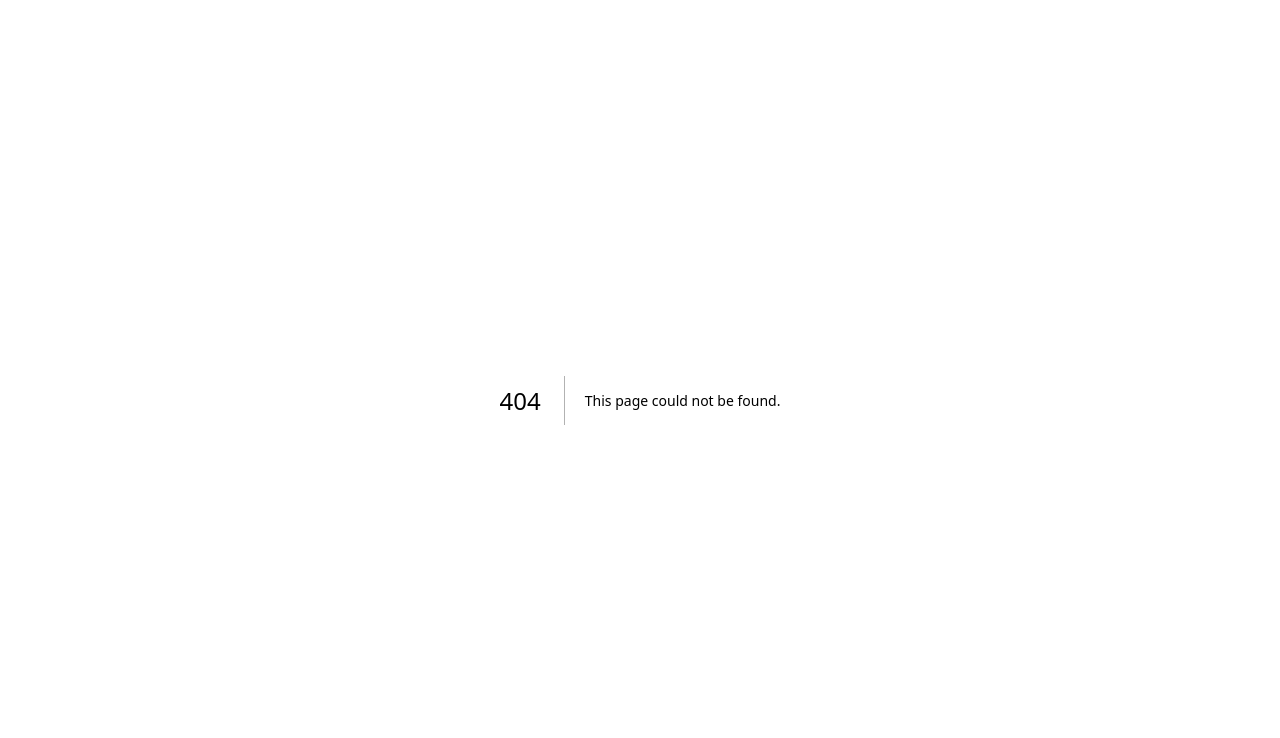
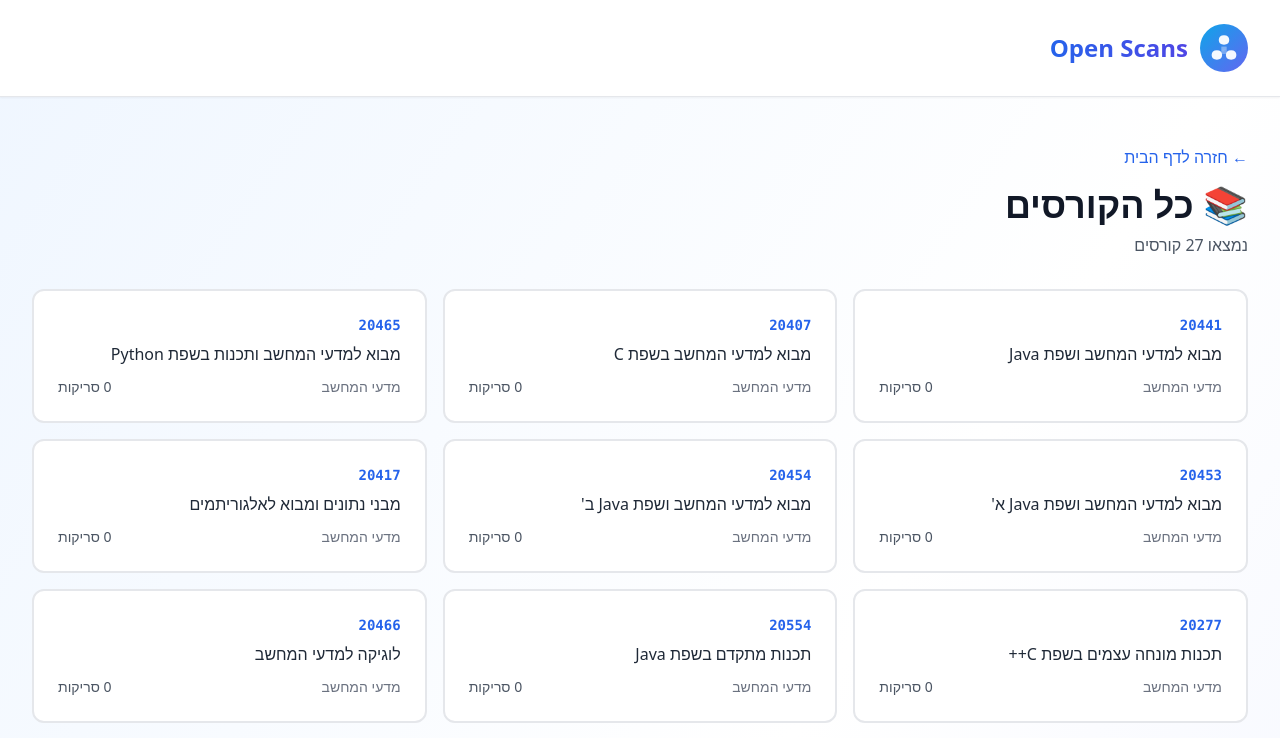
Before and after one commit to Ethantication/Open-Scans, a Next.js app: page /courses in a window 1280 px wide. Before the commit this address had no page. Shown: the top 738 px of the page. Built offline with nearby package versions, Linux system fonts and the light colour scheme; no server answers; the database is empty.

Commit message:
plsssss work

```diff
--- /dev/null
+++ b/app/courses/page.tsx
@@ -0,0 +1,147 @@
+'use client'
+
+import { useSearchParams } from 'next/navigation'
+import Link from 'next/link'
+import { INITIAL_COURSES } from '@/lib/courses'
+import { createClient } from '@supabase/supabase-js'
+import { useEffect, useState } from 'react'
+
+const supabaseUrl = process.env.NEXT_PUBLIC_SUPABASE_URL!
+const supabaseKey = process.env.NEXT_PUBLIC_SUPABASE_ANON_KEY!
+const supabase = createClient(supabaseUrl, supabaseKey)
+
+export default function CoursesPage() {
+  const searchParams = useSearchParams()
+  const dept = searchParams.get('dept')
+  const [courseScanCounts, setCourseScanCounts] = useState<{ [key: string]: number }>({})
+
+  // Fetch scan counts
+  useEffect(() => {
+    async function fetchCounts() {
+      const { data: courses } = await supabase
+        .from('courses')
+        .select('id, course_number')
+
+      if (courses) {
+        const counts: { [key: string]: number } = {}
+
+        for (const course of courses) {
+          const { count } = await supabase
+            .from('scans')
+            .select('*', { count: 'exact', head: true })
+            .eq('course_id', course.id)
+
+          counts[course.course_number] = count || 0
+        }
+
+        setCourseScanCounts(counts)
+      }
+    }
+
+    fetchCounts()
+  }, [])
+
+  const filteredCourses = dept
+    ? INITIAL_COURSES.filter(c => c.department === dept)
+    : INITIAL_COURSES
+
+  return (
+    <html lang="he" dir="rtl">
+      <head>
+        <title>{dept ? `קורסים ב${dept}` : 'כל הקורסים'} - Open Scans</title>
+      </head>
+      <body className="min-h-screen bg-gradient-to-br from-blue-50 via-white to-indigo-50">
+        {/* Header */}
+        <header className="bg-white shadow-sm border-b border-gray-200">
+          <div className="max-w-7xl mx-auto px-4 sm:px-6 lg:px-8 py-6">
+            <Link href="/" className="flex items-center gap-3 hover:opacity-80 transition-opacity w-fit">
+              <div className="w-12 h-12 relative">
+                <img src="/logo.svg" alt="Open Scans" className="w-full h-full" />
+              </div>
+              <div>
+                <h1 className="text-2xl font-bold bg-gradient-to-r from-blue-600 to-indigo-600 bg-clip-text text-transparent">
+                  Open Scans
+                </h1>
+              </div>
+            </Link>
+          </div>
+        </header>
+
+        {/* Content */}
+        <div className="max-w-7xl mx-auto px-4 sm:px-6 lg:px-8 py-12">
+          <div className="mb-8">
+            <Link
+              href="/"
+              className="inline-flex items-center gap-2 text-blue-600 hover:text-blue-700 font-medium mb-4"
+            >
+              ← חזרה לדף הבית
+            </Link>
+
+            <h2 className="text-4xl font-bold text-gray-900 mb-2">
+              {dept ? (
+                <>
+                  {dept === 'מדעי המחשב' && '💻'}
+                  {dept === 'מתמטיקה' && '📐'}
+                  {dept === 'כלכלה וניהול' && '💰'}
+                  {dept === 'מדעי החברה' && '📚'}
+                  {' '}
+                  כל הקורסים ב{dept}
+                </>
+              ) : (
+                '📚 כל הקורסים'
+              )}
+            </h2>
+            <p className="text-gray-600">
+              נמצאו {filteredCourses.length} קורסים
+            </p>
+          </div>
+
+          {/* Courses Grid */}
+          <div className="grid grid-cols-1 md:grid-cols-2 lg:grid-cols-3 gap-4">
+            {filteredCourses.map(course => (
+              <Link
+                key={course.code}
+                href={`/courses/${course.code}`}
+                className="group p-6 bg-white border-2 border-gray-200 rounded-xl hover:border-blue-500 hover:shadow-lg transition-all hover:scale-105"
+              >
+                <div className="font-mono text-sm text-blue-600 font-bold mb-2">
+                  {course.code}
+                </div>
+                <div className="text-gray-800 font-medium group-hover:text-blue-600 transition-colors leading-snug mb-3">
+                  {course.name}
+                </div>
+                <div className="flex items-center justify-between">
+                  <span className="text-sm text-gray-500">
+                    {course.department}
+                  </span>
+                  <span className="text-sm font-medium text-gray-600">
+                    {courseScanCounts[course.code] || 0} סריקות
+                  </span>
+                </div>
+              </Link>
+            ))}
+          </div>
+
+          {filteredCourses.length === 0 && (
+            <div className="text-center py-16">
+              <div className="text-6xl mb-4">📚</div>
+              <h3 className="text-2xl font-bold text-gray-900 mb-2">
+                לא נמצאו קורסים
+              </h3>
+              <p className="text-gray-600">
+                נסה לחפש משהו אחר או חזור לדף הבית
+              </p>
+            </div>
+          )}
+        </div>
+
+        {/* Footer */}
+        <footer className="bg-gray-900 text-white mt-24">
+          <div className="max-w-7xl mx-auto px-4 sm:px-6 lg:px-8 py-12 text-center">
+            <p className="text-gray-400">© 2026 Open Scans. נוצר עם ❤️ על ידי סטודנטים</p>
+          </div>
+        </footer>
+      </body>
+    </html>
+  )
+}
```
